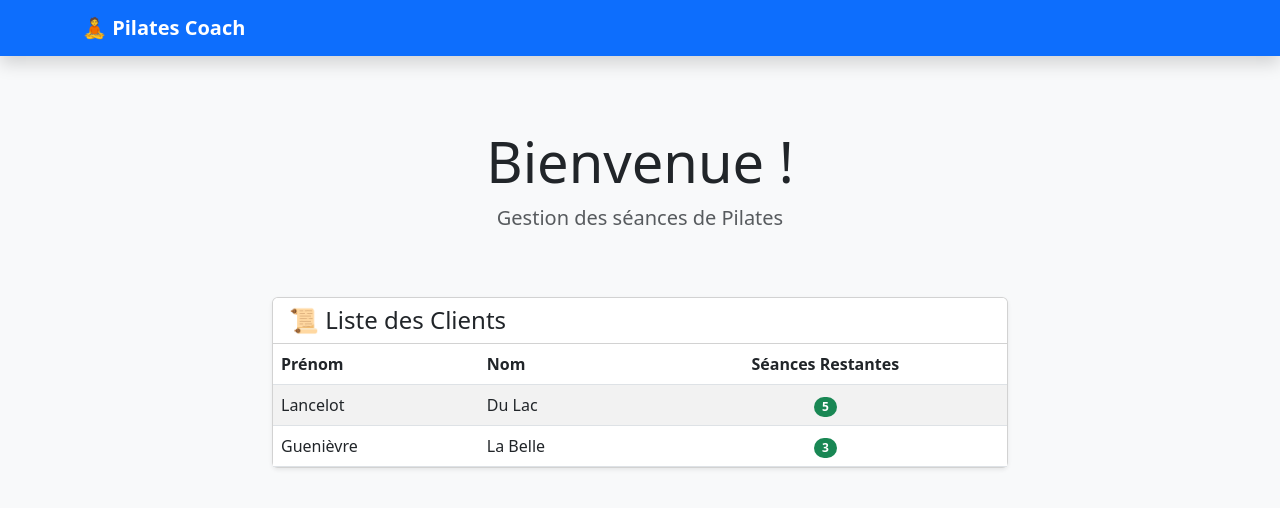
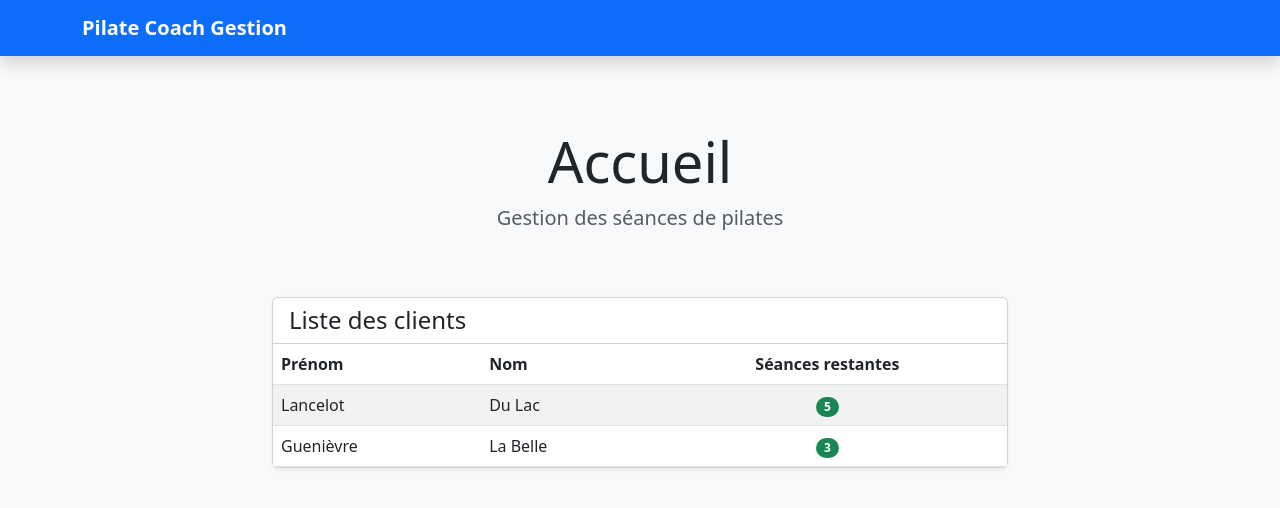
Before and after one commit to LancelotD-215/Projet_pilate_maman, a Flask app: page / in a window 1280 px wide. Shown: the top 508 px of the page. Run offline with Flask 3, Linux system fonts and the light colour scheme; data comes from the database, SQL or seed files in the repository.

```diff
--- a/templates/index.html
+++ b/templates/index.html
@@ -2,15 +2,15 @@
 
 {% block content %}
 <div class="text-center py-5">
-    <h1 class="display-4">Bienvenue !</h1>
-    <p class="lead text-muted">Gestion des séances de Pilates</p>
+    <h1 class="display-4">Accueil</h1>
+    <p class="lead text-muted">Gestion des séances de pilates</p>
 </div>
 
 <div class="row justify-content-center">
     <div class="col-md-8">
         <div class="card shadow-sm">
             <div class="card-header bg-white">
-                <h4 class="mb-0">📜 Liste des Clients</h4>
+                <h4 class="mb-0">Liste des clients</h4>
             </div>
             <div class="card-body p-0">
                 <table class="table table-striped mb-0">
@@ -18,7 +18,7 @@
                         <tr>
                             <th>Prénom</th>
                             <th>Nom</th>
-                            <th class="text-center">Séances Restantes</th>
+                            <th class="text-center">Séances restantes</th>
                         </tr>
                     </thead>
                     <tbody>
--- a/templates/layout.html
+++ b/templates/layout.html
@@ -1,23 +1,23 @@
 <!DOCTYPE html>
-<html lang="en">
+<html lang="fr"> <!-- Corps du html, fr pour le référencement en français -->
 <head>
     <meta charset="UTF-8">
-    <meta name="viewport" content="width=device-width, initial-scale=1.0">
-    <title>Gestion clients pilate</title>
-    <link href="https://cdn.jsdelivr.net/npm/bootstrap@5.3.0/dist/css/bootstrap.min.css" rel="stylesheet">
+    <meta name="viewport" content="width=device-width, initial-scale=1.0"> <!-- Pour le responsive design (adaptation aux différentes tailles d'écran) -->
+    <title>Gestion clients pilate</title> <!-- Titre de la page -->
+    <link href="https://cdn.jsdelivr.net/npm/bootstrap@5.3.0/dist/css/bootstrap.min.css" rel="stylesheet"> <!-- Lien vers le CSS de Bootstrap -->
 </head>
-<body class="bg-light">
+<body class="bg-light"> <!-- Class Bootstrap pour un fond clair -->
 
-    <nav class="navbar navbar-expand-lg navbar-dark bg-primary mb-4 shadow">
-        <div class="container">
-            <a class="navbar-brand fw-bold" href="/">🧘 Pilates Coach</a>
+    <nav class="navbar navbar-expand-lg navbar-dark bg-primary mb-4 shadow"> <!-- Barre de navigation avec class Bootstrap : fond bleu, texte blanc, marge de 4, ombre -->
+        <div class="container"> <!-- Conteneur Bootstrap pour centrer le contenu -->
+            <a class="navbar-brand fw-bold" href="/">Pilate Coach Gestion</a> <!-- Lien vers la page d'accueil avec le nom du site, texte en gras -->
         </div>
     </nav>
 
     <div class="container">
-        {% block content %}{% endblock %}
+        {% block content %}{% endblock %} <!-- Bloc de contenu qui sera remplacé par le contenu spécifique de chaque page -->
     </div>
 
-    <script src="https://cdn.jsdelivr.net/npm/bootstrap@5.3.0/dist/js/bootstrap.bundle.min.js"></script>
+    <script src="https://cdn.jsdelivr.net/npm/bootstrap@5.3.0/dist/js/bootstrap.bundle.min.js"></script> <!-- Lien vers le JS de Bootstrap -->
 </body>
 </html>
```
